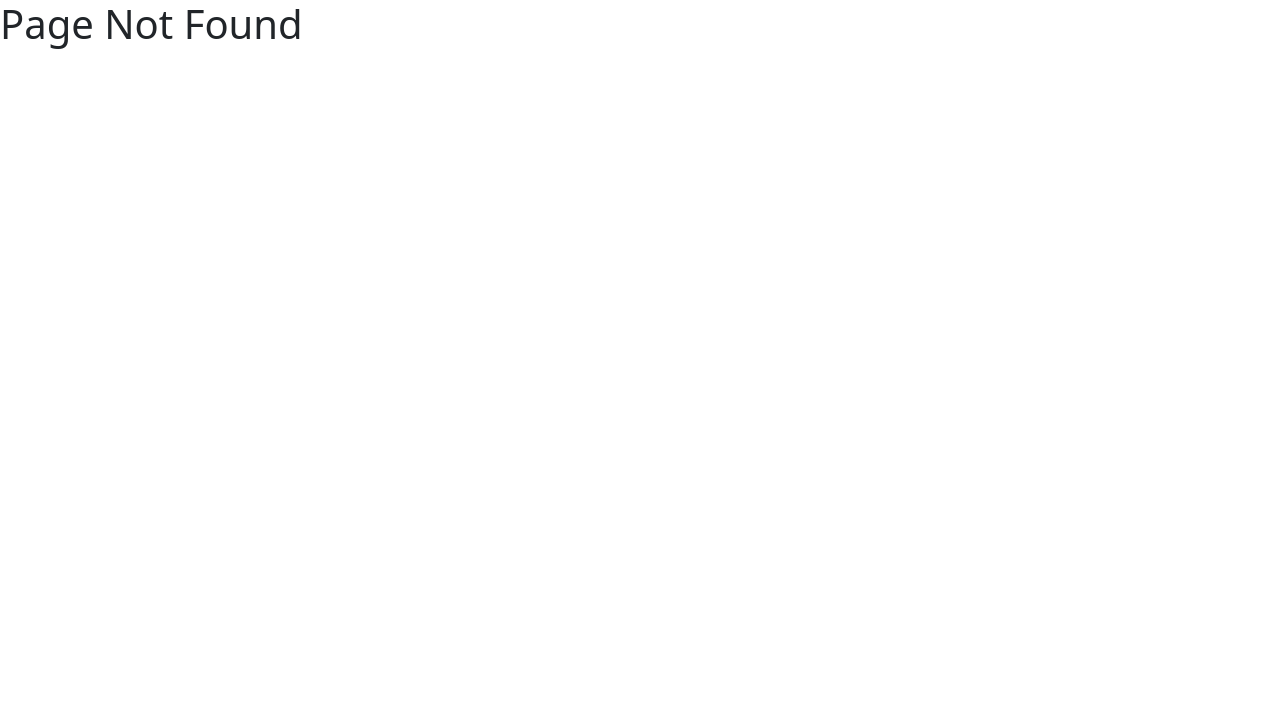
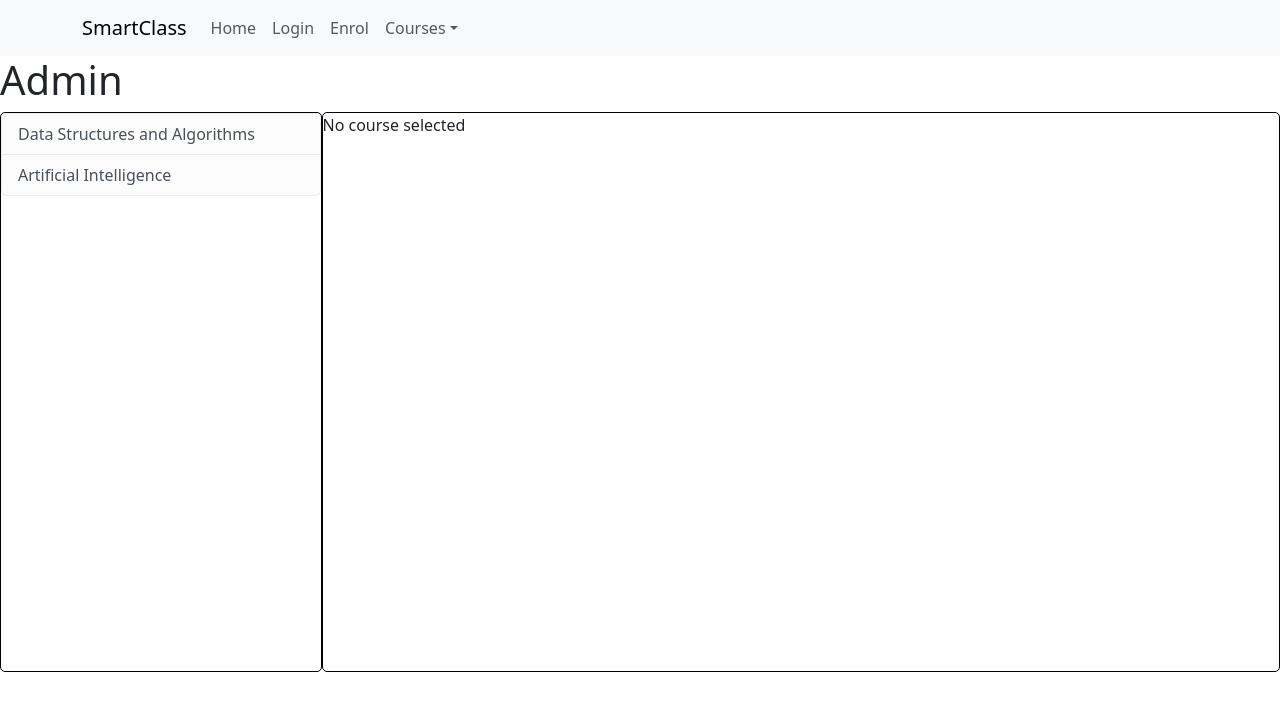
Before and after one commit to MattPChoy/SmartLearn, a React (Create React App) app in the folder frontend/: page /admin in a window 1280 px wide. Before the commit this address had no page. Shown: the top 710 px of the page. Built offline with nearby package versions, Linux system fonts and the light colour scheme.

Commit message:
feat: admin page

```diff
--- a/frontend/package.json
+++ b/frontend/package.json
@@ -5,6 +5,7 @@
   "dependencies": {
     "@emotion/react": "^11.11.1",
     "@emotion/styled": "^11.11.0",
+    "@mui/icons-material": "^5.11.16",
     "@mui/material": "^5.13.6",
     "@testing-library/jest-dom": "^5.16.5",
     "@testing-library/react": "^13.4.0",
--- a/frontend/src/App.js
+++ b/frontend/src/App.js
@@ -2,17 +2,17 @@ import { BrowserRouter, Routes, Route } from "react-router-dom";
 import Home from "./pages/Home";
 import Login from "./pages/Login";
 import Course from "./pages/Course";
-import Header from "./components/Header";
-import Footer from "./components/Footer";
 import CourseEnrol from "./pages/CourseEnrol";
+import Admin from "./pages/Admin";
 
 function App() {
   return (
     <BrowserRouter>
       <Routes>
         <Route path="/" element={<Home />} />
-        <Route path="/enrol" element={<CourseEnrol/>} />
+        <Route path="/enrol" element={<CourseEnrol />} />
         <Route path="/login" element={<Login />} />
+        <Route path="/admin" element={<Admin />} />
         <Route path="/course/:courseId" element={<Course />} />
         <Route path="*" element={<h1>Page Not Found</h1>} />
       </Routes>
--- /dev/null
+++ b/frontend/src/components/LessonSelect.js
@@ -0,0 +1,28 @@
+import { ListGroup } from "react-bootstrap";
+import { removeSlashSuffix } from "../helper/misc";
+import { useLocation, useNavigate } from "react-router-dom";
+
+function LessonSelect({ lessons, course }) {
+  const location = useLocation();
+  const navigate = useNavigate();
+
+  return (
+    <ListGroup>
+      {lessons.map((lesson) => (
+        <ListGroup.Item
+          key={lesson.id}
+          action
+          onClick={() =>
+            navigate(
+              `${removeSlashSuffix(location.pathname)}/${course}/${lesson.id}`
+            )
+          }
+        >
+          {lesson.name}
+        </ListGroup.Item>
+      ))}
+    </ListGroup>
+  );
+}
+
+export default LessonSelect;
--- /dev/null
+++ b/frontend/src/helper/misc.js
@@ -0,0 +1,17 @@
+export const removeSlashSuffix = (input) => {
+  /**
+   * Remove the last character of a string if it is a slash
+   *
+   * Used to remove the slash from the end of a URL
+   *
+   * @param {string} input - The string to remove the slash from
+   * @returns {string} - The string with the slash removed
+   * @example
+   * removeSlashSuffix("hello/") // returns "hello"
+   */
+  if (input.charAt(input.length - 1) === "/") {
+    return input.substr(0, input.length - 1);
+  } else {
+    return input;
+  }
+};
--- a/frontend/src/index.css
+++ b/frontend/src/index.css
@@ -14,6 +14,7 @@ code {
 
 .CourseCard {
   margin-top: 10px;
+  margin-bottom: 10px;
 }
 
 .Course  h2{
@@ -29,3 +30,48 @@ code {
 .CourseDescription a {
   text-decoration: none;
 }
+
+.Admin {
+  display: flex;
+  flex-direction: row;
+}
+
+.Admin .CourseSelect {
+  display: flex;
+  flex: 1;
+}
+
+.Admin .CourseSelect {
+  display: flex;
+  flex: 5;
+}
+
+.Admin .course-select {
+  flex: 1;
+  height: 70vh;
+  overflow-y: auto;
+  border: 1px solid black;
+  border-radius: 5px;
+}
+
+.Admin .lesson-select {
+  width: 100%;
+  height: 70vh;
+  overflow: auto;
+  border: 1px solid black;
+  border-radius: 5px;
+}
+
+.lesson-select-container {
+  flex: 3;
+  height: 70vh;
+
+  position: relative;
+
+}
+
+.AddButton {
+  position: absolute;
+  top: 66vh;
+  right: 50%;
+}
--- /dev/null
+++ b/frontend/src/pages/Admin.js
@@ -0,0 +1,100 @@
+import React, { useState } from "react";
+import Header from "../components/Header";
+import { ListGroup } from "react-bootstrap";
+import LessonSelect from "../components/LessonSelect";
+import Fab from "@mui/material/Fab";
+import AddIcon from "@mui/icons-material/Add";
+
+const temp_courses = [
+  {
+    code: "COMP3506",
+    name: "Data Structures and Algorithms",
+    coordinator: "John",
+    lessons: [
+      { name: "Lecture 1", id: 1 },
+      { name: "Lecture 2", id: 2 },
+      { name: "Lecture 1", id: 3 },
+      { name: "Lecture 2", id: 4 },
+      { name: "Lecture 1", id: 5 },
+      { name: "Lecture 2", id: 6 },
+      { name: "Lecture 1", id: 7 },
+      { name: "Lecture 2", id: 8 },
+      { name: "Lecture 1", id: 9 },
+      { name: "Lecture 2", id: 10 },
+      { name: "Lecture 1", id: 11 },
+      { name: "Lecture 2", id: 12 },
+      { name: "Lecture 1", id: 13 },
+      { name: "Lecture 2", id: 14 },
+    ],
+  },
+  {
+    code: "COMP3702",
+    name: "Artificial Intelligence",
+    coordinator: "Steve",
+    lessons: [
+      { name: "asdf 1", id: 1 },
+      { name: "Lesadfre 2", id: 2 },
+    ],
+  },
+];
+
+function Admin() {
+  const [selectedCourse, setSelectedCourse] = useState({
+    code: null,
+    lessons: [],
+  });
+
+  function CourseSelect({ courses }) {
+    return (
+      <ListGroup>
+        {courses.map((course) => (
+          <ListGroup.Item
+            key={course.code}
+            action
+            variant="light"
+            className={`item ${
+              course.code === selectedCourse.code ? "active" : ""
+            }`}
+            onClick={() => setSelectedCourse(course)}
+          >
+            {course.name}
+          </ListGroup.Item>
+        ))}
+      </ListGroup>
+    );
+  }
+
+  return (
+    <>
+      <Header />
+      <h1>Admin</h1>
+      <div className="Admin">
+        <div className="course-select">
+          <CourseSelect courses={temp_courses} />
+        </div>
+
+        <div className="lesson-select-container">
+          {selectedCourse.code !== null && (
+            <div className="AddButton">
+              <Fab variant="extended" color="primary" aria-label="add">
+                <AddIcon />
+              </Fab>
+            </div>
+          )}
+          <div className="lesson-select">
+            {selectedCourse.code === null ? (
+              <p>No course selected</p>
+            ) : (
+              <LessonSelect
+                lessons={selectedCourse.lessons}
+                course={selectedCourse.code}
+              />
+            )}
+          </div>
+        </div>
+      </div>
+    </>
+  );
+}
+
+export default Admin;
```
Also changed, not shown: frontend/src/pages/EditLesson.js (added), 1 other file (tests, documents, lock files or other folders).
